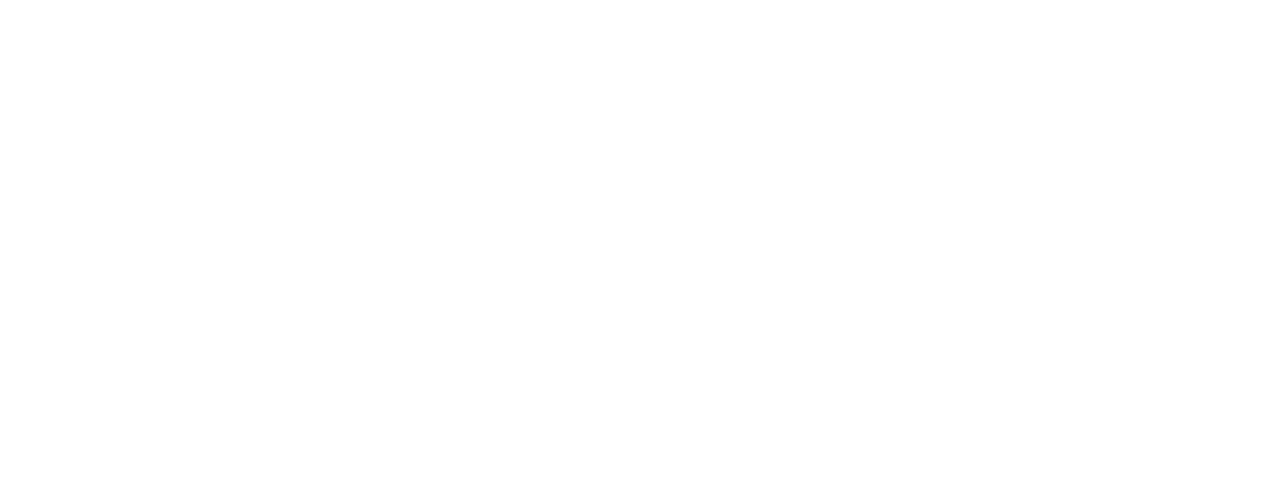
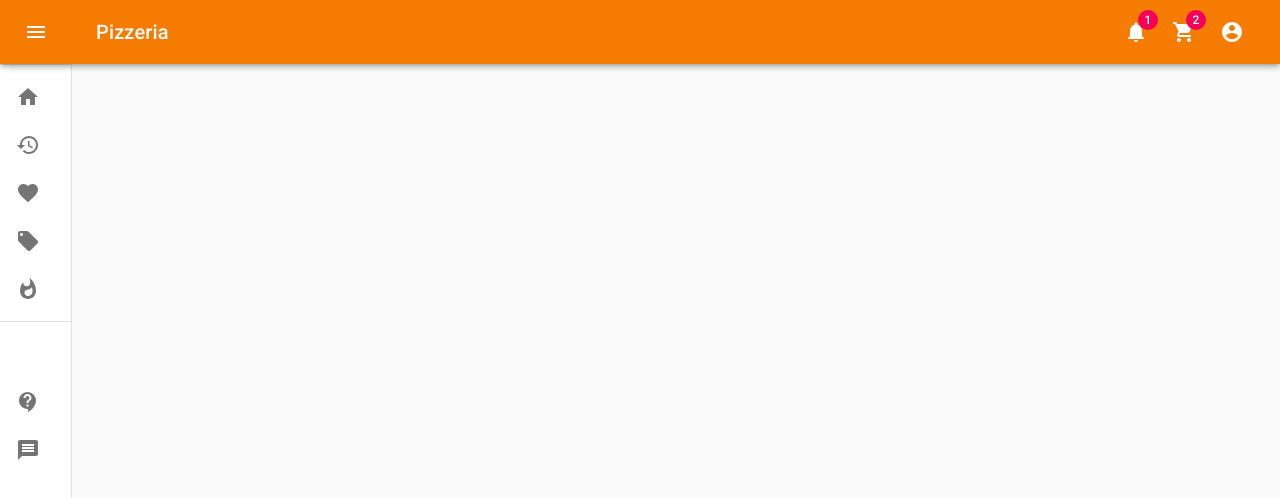
Before and after one commit to jesus2601/pizza_v1, a React (Create React App) app: page /Favoritos in a window 1280 px wide. Shown: the top 498 px of the page. Built offline with nearby package versions, Linux system fonts and the light colour scheme.

Commit message:
Vistas corregidas - login

```diff
--- a/src/Routes.js
+++ b/src/Routes.js
@@ -4,6 +4,10 @@
 import Home from './views/Home';
 import SignIn from './views/SignIn';
 import SignUp from './views/SignUp';
+import Historial from './views/History';
+import Favorites from './views/Favorites';
+import Top from './views/Top';
+import Offers from './views/Offers';
 
 
 const Routes =() => {
@@ -13,10 +17,22 @@
                 <Route exact path="/" component={Home} />
             </Switch>
             <Switch>
-                <Route exact path="/SignIn" component={SignIn} />
+                <Route exact path="/Login" component={SignIn} />
             </Switch>
             <Switch>
-                <Route exact path="/SignUp" component={SignUp} />
+                <Route exact path="/Registro" component={SignUp} />
+            </Switch>
+            <Switch>
+                <Route exact path="/Favoritos" component={Favorites} />
+            </Switch>
+            <Switch>
+                <Route exact path="/Top" component={Top} />
+            </Switch>
+            <Switch>
+                <Route exact path="/Historial" component={Historial} />
+            </Switch>
+            <Switch>
+                <Route exact path="/Ofertas" component={Offers} />
             </Switch>
         </BrowserRouter>
     );
--- a/src/components/listItems.js
+++ b/src/components/listItems.js
@@ -9,30 +9,60 @@
 import WhatshotIcon from '@material-ui/icons/Whatshot';
 import ContactSupportIcon from '@material-ui/icons/ContactSupport';
 import MessageIcon from '@material-ui/icons/Message';
+import HomeIcon from '@material-ui/icons/Home';
+
+// import { createMuiTheme } from '@material-ui/core/styles';
+// import deepOrange from '@material-ui/core/colors/deepOrange';
+// import amber from '@material-ui/core/colors/amber'
+
+
+// const theme = createMuiTheme({
+//   palette: {
+//     primary: deepOrange,
+//     secondary: amber,
+//   },
+// });
+
+
+const listSelect ={
+  home:false,
+  history:false,
+  favorite:false,
+  offer:false,
+  top:false
+}
+
+
 
 export const mainListItems = (
   <div>
+    <ListItem button selected={listSelect.home}>
+      <ListItemIcon>
+        <HomeIcon color={listSelect.home?'error':'action'}/>
+      </ListItemIcon>
+      <ListItemText primary="Inicio"/>
+    </ListItem>
     <ListItem button>
       <ListItemIcon>
-        <HistoryIcon />
+        <HistoryIcon color={listSelect.history?'error':'action'}/>
       </ListItemIcon>
       <ListItemText primary="Historial" />
     </ListItem>
     <ListItem button>
       <ListItemIcon>
-        <FavoriteIcon />
+        <FavoriteIcon color={listSelect.favorite?'error':'action'} />
       </ListItemIcon>
       <ListItemText primary="Favoritos" />
     </ListItem>
     <ListItem button>
       <ListItemIcon>
-        <LocalOfferIcon />
+        <LocalOfferIcon color={listSelect.offer?'error':'action'}/>
       </ListItemIcon>
       <ListItemText primary="Ofertas" />
     </ListItem>
     <ListItem button>
       <ListItemIcon>
-        <WhatshotIcon />
+        <WhatshotIcon color={listSelect.top?'error':'action'}/>
       </ListItemIcon>
       <ListItemText primary="Top" />
     </ListItem>
--- /dev/null
+++ b/src/views/Favorites.js
@@ -0,0 +1,61 @@
+import React from 'react';
+import { makeStyles } from '@material-ui/core/styles';
+import CssBaseline from '@material-ui/core/CssBaseline';
+
+
+import AppBar from '../components/AppBar';
+
+const useStyles = makeStyles((theme) => ({
+  root: {
+    display: 'flex'
+  },
+  content: {
+    flexGrow: 1,
+    height: '100vh',
+    overflow: 'auto',
+  },
+  appBarSpacer: theme.mixins.toolbar,
+  heroContent: {
+    backgroundColor: theme.palette.background.paper,
+    padding: theme.spacing(8, 0, 6),
+  },
+  container: {
+    paddingTop: theme.spacing(4),
+    paddingBottom: theme.spacing(4),
+  },
+  cardGrid: {
+    paddingTop: theme.spacing(8),
+    paddingBottom: theme.spacing(8),
+  },
+  card: {
+    height: '100%',
+    display: 'flex',
+    flexDirection: 'column',
+  },
+  cardMedia: {
+    paddingTop: '56.25%', // 16:9
+  },
+  cardContent: {
+    flexGrow: 1,
+  },
+  favorite:{
+    marginLeft:'auto'
+  }
+}));
+
+
+
+
+export default function Dashboard() {
+  const classes = useStyles();
+  return (
+    <div className={classes.root}>
+      <CssBaseline />
+      <AppBar/>
+      <main className={classes.content}>
+        <div className={classes.appBarSpacer} />
+
+      </main>
+    </div>
+  );
+}
--- /dev/null
+++ b/src/views/History.js
@@ -0,0 +1,68 @@
+import React from 'react';
+import { makeStyles } from '@material-ui/core/styles';
+import CssBaseline from '@material-ui/core/CssBaseline';
+import Container from '@material-ui/core/Container';
+import Grid from '@material-ui/core/Grid';
+
+
+
+import AppBar from '../components/AppBar';
+
+const useStyles = makeStyles((theme) => ({
+  root: {
+    display: 'flex'
+  },
+  content: {
+    flexGrow: 1,
+    height: '100vh',
+    overflow: 'auto',
+  },
+  appBarSpacer: theme.mixins.toolbar,
+  heroContent: {
+    backgroundColor: theme.palette.background.paper,
+    padding: theme.spacing(8, 0, 6),
+  },
+  container: {
+    paddingTop: theme.spacing(4),
+    paddingBottom: theme.spacing(4),
+  },
+  cardGrid: {
+    paddingTop: theme.spacing(8),
+    paddingBottom: theme.spacing(8),
+  },
+  card: {
+    height: '100%',
+    display: 'flex',
+    flexDirection: 'column',
+  },
+  cardMedia: {
+    paddingTop: '56.25%', // 16:9
+  },
+  cardContent: {
+    flexGrow: 1,
+  },
+  favorite:{
+    marginLeft:'auto'
+  }
+}));
+
+
+
+
+export default function Dashboard() {
+  const classes = useStyles();
+  return (
+    <div className={classes.root}>
+      <CssBaseline />
+      <AppBar/>
+      <main className={classes.content}>
+        <div className={classes.appBarSpacer} />
+        <Container maxWidth="lg" className={classes.container}>
+            <Grid item xs={12}>
+                <h1>HOLA</h1>
+            </Grid>
+        </Container>
+      </main>
+    </div>
+  );
+}
--- /dev/null
+++ b/src/views/Offers.js
@@ -0,0 +1,61 @@
+import React from 'react';
+import { makeStyles } from '@material-ui/core/styles';
+import CssBaseline from '@material-ui/core/CssBaseline';
+
+
+import AppBar from '../components/AppBar';
+
+const useStyles = makeStyles((theme) => ({
+  root: {
+    display: 'flex'
+  },
+  content: {
+    flexGrow: 1,
+    height: '100vh',
+    overflow: 'auto',
+  },
+  appBarSpacer: theme.mixins.toolbar,
+  heroContent: {
+    backgroundColor: theme.palette.background.paper,
+    padding: theme.spacing(8, 0, 6),
+  },
+  container: {
+    paddingTop: theme.spacing(4),
+    paddingBottom: theme.spacing(4),
+  },
+  cardGrid: {
+    paddingTop: theme.spacing(8),
+    paddingBottom: theme.spacing(8),
+  },
+  card: {
+    height: '100%',
+    display: 'flex',
+    flexDirection: 'column',
+  },
+  cardMedia: {
+    paddingTop: '56.25%', // 16:9
+  },
+  cardContent: {
+    flexGrow: 1,
+  },
+  favorite:{
+    marginLeft:'auto'
+  }
+}));
+
+
+
+
+export default function Dashboard() {
+  const classes = useStyles();
+  return (
+    <div className={classes.root}>
+      <CssBaseline />
+      <AppBar/>
+      <main className={classes.content}>
+        <div className={classes.appBarSpacer} />
+
+      </main>
+    </div>
+  );
+}
--- a/src/views/SignIn.js
+++ b/src/views/SignIn.js
@@ -11,6 +11,13 @@
 import LockOutlinedIcon from '@material-ui/icons/LockOutlined';
 import Typography from '@material-ui/core/Typography';
 import { makeStyles } from '@material-ui/core/styles';
+import OutlinedInput from '@material-ui/core/OutlinedInput';
+import InputLabel from '@material-ui/core/InputLabel';
+import Visibility from '@material-ui/icons/Visibility';
+import VisibilityOff from '@material-ui/icons/VisibilityOff';
+import FormControl from '@material-ui/core/FormControl';
+import InputAdornment from '@material-ui/core/InputAdornment';
+import {IconButton} from '@material-ui/core';
 
 import {Link} from 'react-router-dom';
 
@@ -59,6 +66,25 @@
 
 export default function SignInSide() {
   const classes = useStyles();
+  const [values, setValues] = React.useState({
+    amount: '',
+    password: '',
+    weight: '',
+    weightRange: '',
+    showPassword: false,
+  });
+
+  const handleChange = (prop) => (event) => {
+    setValues({ ...values, [prop]: event.target.value });
+  };
+
+  const handleClickShowPassword = () => {
+    setValues({ ...values, showPassword: !values.showPassword });
+  };
+
+  const handleMouseDownPassword = (event) => {
+    event.preventDefault();
+  };
 
   return (
     <Grid container component="main" className={classes.root}>
@@ -73,28 +99,40 @@
             Sign in
           </Typography>
           <form className={classes.form} noValidate>
-            <TextField
+          <TextField
               variant="outlined"
               margin="normal"
               required
               fullWidth
+              size="small"
               id="email"
-              label="Email Address"
+              label="Email"
               name="email"
               autoComplete="email"
               autoFocus
             />
-            <TextField
-              variant="outlined"
-              margin="normal"
-              required
-              fullWidth
-              name="password"
-              label="Password"
-              type="password"
-              id="password"
-              autoComplete="current-password"
-            />
+            <FormControl fullWidth variant="outlined" className={classes.form} size="small">
+              <InputLabel htmlFor="outlined-adornment-password">Contraseña</InputLabel>
+              <OutlinedInput
+                id="outlined-adornment-password"
+                type={values.showPassword ? 'text' : 'password'}
+                value={values.password}
+                onChange={handleChange('password')}
+                endAdornment={
+                  <InputAdornment position="end">
+                    <IconButton
+                      aria-label="toggle password visibility"
+                      onClick={handleClickShowPassword}
+                      onMouseDown={handleMouseDownPassword}
+                      edge="end"
+                    >
+                      {values.showPassword ? <Visibility /> : <VisibilityOff />}
+                    </IconButton>
+                  </InputAdornment>
+                }
+                labelWidth={70}
+              />
+            </FormControl>
             <FormControlLabel
               control={<Checkbox value="remember" color="primary" />}
               label="Remember me"
--- /dev/null
+++ b/src/views/Top.js
@@ -0,0 +1,61 @@
+import React from 'react';
+import { makeStyles } from '@material-ui/core/styles';
+import CssBaseline from '@material-ui/core/CssBaseline';
+
+
+import AppBar from '../components/AppBar';
+
+const useStyles = makeStyles((theme) => ({
+  root: {
+    display: 'flex'
+  },
+  content: {
+    flexGrow: 1,
+    height: '100vh',
+    overflow: 'auto',
+  },
+  appBarSpacer: theme.mixins.toolbar,
+  heroContent: {
+    backgroundColor: theme.palette.background.paper,
+    padding: theme.spacing(8, 0, 6),
+  },
+  container: {
+    paddingTop: theme.spacing(4),
+    paddingBottom: theme.spacing(4),
+  },
+  cardGrid: {
+    paddingTop: theme.spacing(8),
+    paddingBottom: theme.spacing(8),
+  },
+  card: {
+    height: '100%',
+    display: 'flex',
+    flexDirection: 'column',
+  },
+  cardMedia: {
+    paddingTop: '56.25%', // 16:9
+  },
+  cardContent: {
+    flexGrow: 1,
+  },
+  favorite:{
+    marginLeft:'auto'
+  }
+}));
+
+
+
+
+export default function Dashboard() {
+  const classes = useStyles();
+  return (
+    <div className={classes.root}>
+      <CssBaseline />
+      <AppBar/>
+      <main className={classes.content}>
+        <div className={classes.appBarSpacer} />
+
+      </main>
+    </div>
+  );
+}
```
